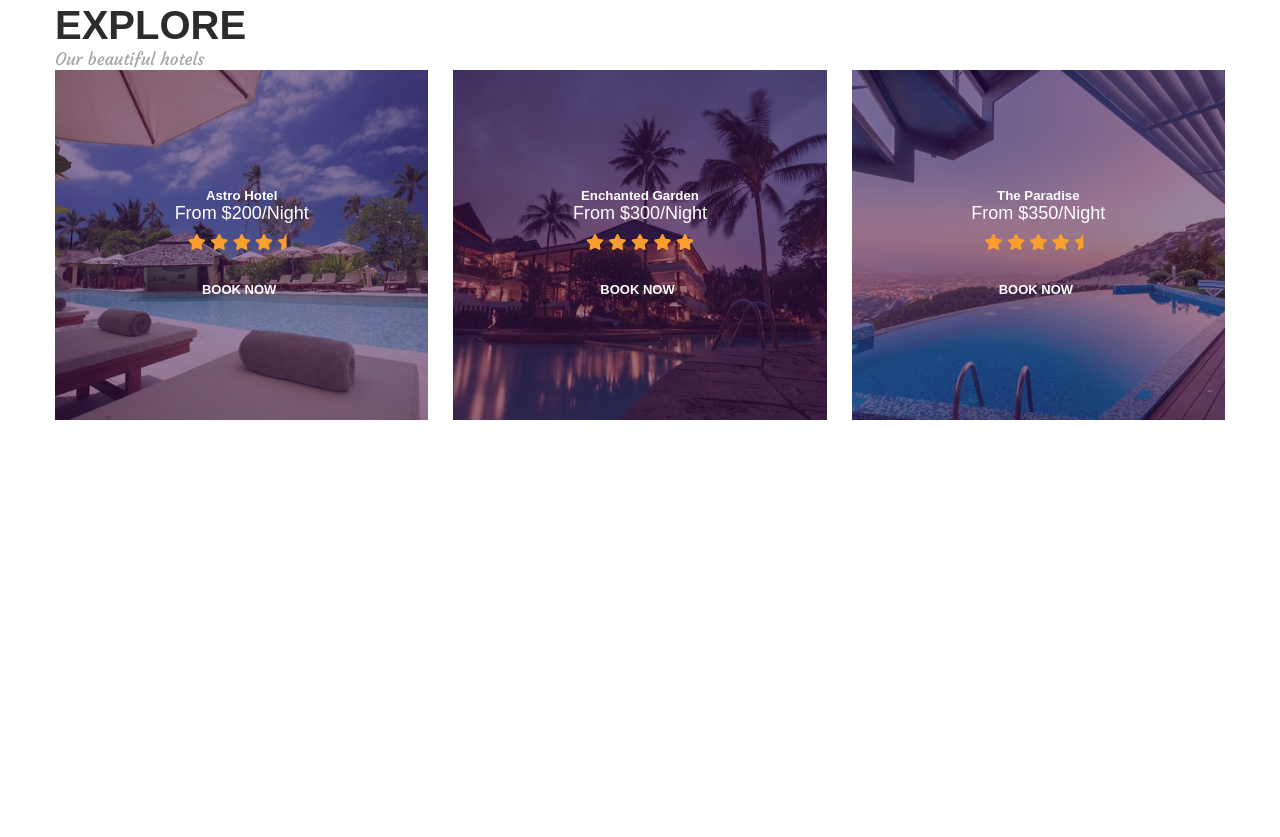
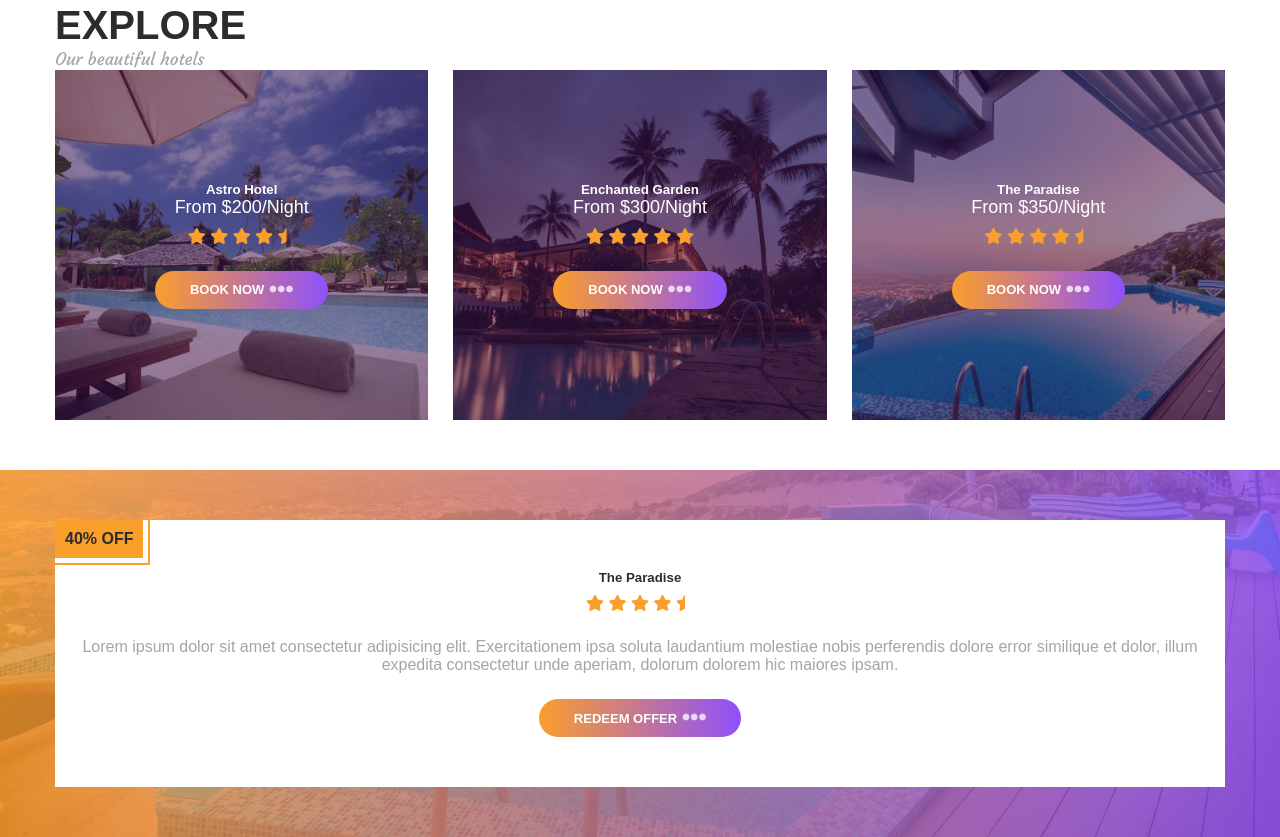
Before and after one commit to kkrista/hotel-booking, a plain HTML site: page index.html in a window 1280 px wide. Shown: the part 1410-2247 px from the top of the page. Before the commit the page ends 1880 px from the top, so only its background shows below. Drawn offline with nearby package versions, Linux system fonts and the light colour scheme.

Commit message:
Offer section build

```diff
--- a/index.html
+++ b/index.html
@@ -116,7 +116,7 @@
                                 <i class="fas fa-star rating"></i>
                                 <i class="fas fa-star-half rating"></i>
                             </div>
-                            <a href="#" class="btn btn-gardient">Book now <span class="dots"><i class="fas.fa-ellipsis-h"></i></span></a>
+                            <a href="#" class="btn btn-gradient">Book now <span class="dots"><i class="fas fa-ellipsis-h"></i></span></a>
                         </div>
 
                         <div class="grid-item featured-hotels">
@@ -130,7 +130,7 @@
                                 <i class="fas fa-star rating"></i>
                                 <i class="fas fa-star rating"></i>
                             </div>
-                            <a href="#" class="btn btn-gardient">Book now <span class="dots"><i class="fas.fa-ellipsis-h"></i></span></a>
+                            <a href="#" class="btn btn-gradient">Book now <span class="dots"><i class="fas fa-ellipsis-h"></i></span></a>
                         </div>
 
                         <div class="grid-item featured-hotels">
@@ -144,11 +144,37 @@
                                 <i class="fas fa-star rating"></i>
                                 <i class="fas fa-star-half rating"></i>
                             </div>
-                            <a href="#" class="btn btn-gardient">Book now <span class="dots"><i class="fas.fa-ellipsis-h"></i></span></a>
+                            <a href="#" class="btn btn-gradient">Book now <span class="dots"><i class="fas fa-ellipsis-h"></i></span></a>
                         </div>
                     </div>
                 </div>
             </section>
+
+            <section class="offer">
+                <div class="container">
+                    <div class="offer-content">
+                        <div class="discount">
+                            40% off
+                        </div>
+                        <h5 class="hotel-name">The Paradise</h5>
+                        <div class="hotel-rating">
+                            <i class="fas fa-star rating"></i>
+                            <i class="fas fa-star rating"></i>
+                            <i class="fas fa-star rating"></i>
+                            <i class="fas fa-star rating"></i>
+                            <i class="fas fa-star-half rating"></i>
+                        </div>
+                        <p class="paragraph">
+                            Lorem ipsum dolor sit amet consectetur adipisicing elit. Exercitationem ipsa soluta laudantium molestiae nobis perferendis dolore error similique et dolor, illum expedita consectetur unde aperiam, dolorum dolorem hic maiores ipsam.
+                        </p>
+                        <a href="#" class="btn btn-gradient">Redeem offer
+                            <span class="dots"><i class="fas fa-ellipsis-h"></i></span>
+                        </a>
+                    </div>
+                </div>
+            </section>
+
+
         </main>
         <script src="main.js"></script>
     </body>
```
